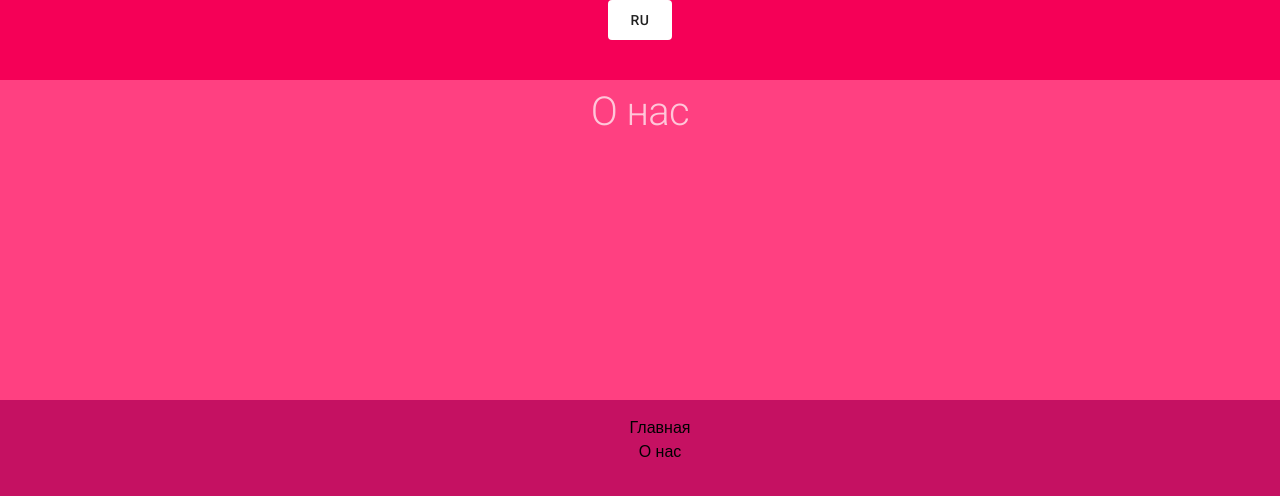
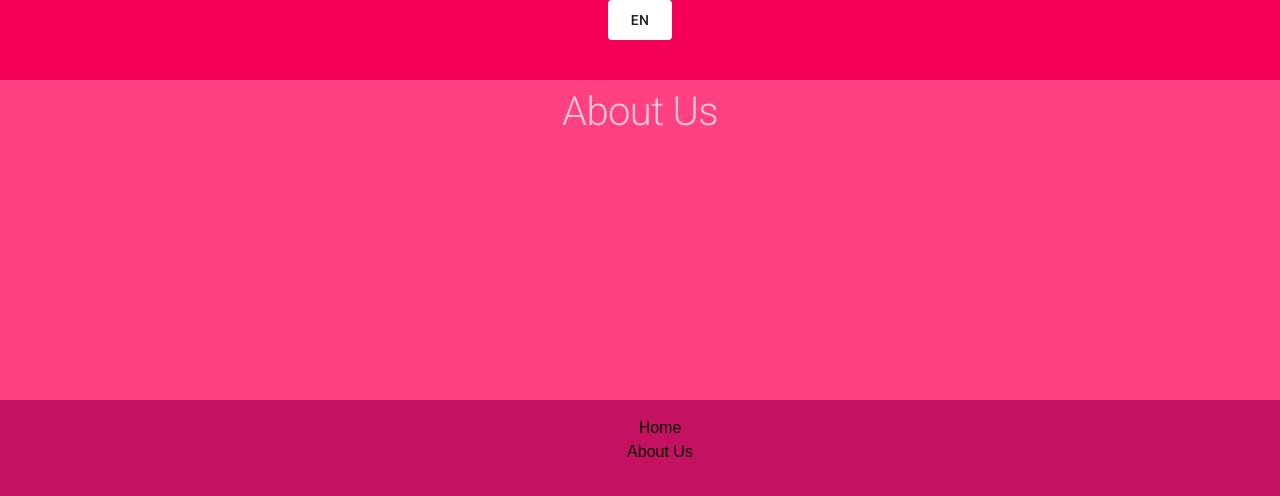
Before and after one commit to andreyradkevich/next-material, a Next.js app: page /about in a window 1280 px wide. Shown: the top 496 px of the page. Built offline with nearby package versions, Linux system fonts and the light colour scheme.

Commit message:
locales-fix

```diff
--- a/next.config.js
+++ b/next.config.js
@@ -1,9 +1,4 @@
 module.exports = {
   trailingSlash: true,
-  distDir: 'build',
-  i18n: {
-    locales: ['en', 'ru'],
-    defaultLocale: 'ru',
-    localeDetection: false
-  }
+  assetPrefix: 'http://localhost:8080'
 }
--- a/package.json
+++ b/package.json
@@ -4,7 +4,7 @@
   "private": true,
   "scripts": {
     "dev": "next dev",
-    "build": "next build",
+    "build": "next build && next export",
     "start": "next start",
     "lint": "next lint",
     "lint:write": "eslint src/ --fix --cache",
@@ -23,7 +23,9 @@
     "@material-ui/styles": "4.11.4",
     "axios": "0.21.1",
     "clsx": "1.1.1",
+    "express": "^4.17.1",
     "next": "11.0.1",
+    "node-static": "^0.7.11",
     "prop-types": "15.7.2",
     "react": "17.0.2",
     "react-dom": "17.0.2",
--- a/pages/_app.js
+++ b/pages/_app.js
@@ -5,9 +5,9 @@ import Application from '@containers/Application'
 
 import '@globalStyles/globals.css'
 
-function App({ Component, pageProps, ...restProps }) {
+function App({ Component, pageProps }) {
   return (
-    <Application lang={restProps.router.locale}>
+    <Application>
       <Component {...pageProps} />
     </Application>
   )
--- a/src/components/LangSwitcher/index.js
+++ b/src/components/LangSwitcher/index.js
@@ -11,20 +11,11 @@ import {
   Button
 } from '@material-ui/core'
 
-import { EN, RU } from '@constants/languages'
+import { languages as langCodesArray } from '@constants/languages'
 
 import styles from './styles'
 
 const useStyles = makeStyles(styles)
-
-const languages = [
-  {
-    code: EN
-  },
-  {
-    code: RU
-  }
-]
 
 function LangSwitcher({ className, anchorOrigin, transformOrigin }) {
   const classes = useStyles()
@@ -32,6 +23,16 @@ function LangSwitcher({ className, anchorOrigin, transformOrigin }) {
   const [anchorEl, setAnchorEl] = useState(null)
 
   const { setLanguage, lang } = useIntl()
+
+  const languages = useMemo(
+    () =>
+      langCodesArray.map((data) => {
+        return {
+          code: data
+        }
+      }),
+    []
+  )
 
   const handlePopoverOpen = useCallback(
     (event) => {
@@ -59,22 +60,22 @@ function LangSwitcher({ className, anchorOrigin, transformOrigin }) {
           <ListItem
             button
             disableRipple
-            key={localeProp.code}
-            onClick={handleLocaleSwitch(localeProp.code)}
+            key={localeProp?.code}
+            onClick={handleLocaleSwitch(localeProp?.code)}
           >
-            <ListItemText primary={localeProp.code} />
+            <ListItemText primary={localeProp?.code} />
           </ListItem>
         ))}
       </List>
     ),
-    [handleLocaleSwitch]
+    [handleLocaleSwitch, languages]
   )
 
   const currentLocale = useMemo(() => {
     return languages.find((language) => {
-      return language.code === lang
+      return language?.code === lang
     })
-  }, [lang])
+  }, [lang, languages])
 
   return [
     <Button
@@ -82,7 +83,7 @@ function LangSwitcher({ className, anchorOrigin, transformOrigin }) {
       onClick={handlePopoverOpen}
       className={clsx(classes.button, className)}
     >
-      {currentLocale.code}
+      {currentLocale?.code}
     </Button>,
     <Popover
       key="popover"
--- a/src/constants/languages.js
+++ b/src/constants/languages.js
@@ -1,2 +1,6 @@
 export const EN = 'en'
 export const RU = 'ru'
+
+export const languages = [EN, RU]
+
+export const DEFAULT_LANGUAGE = EN
--- a/src/containers/Application/index.js
+++ b/src/containers/Application/index.js
@@ -8,7 +8,7 @@ import { ThemeContext } from '@contexts/theme'
 import { blackTheme, whiteTheme } from '@themes'
 
 import { WHITE, BLACK } from '@constants/themes'
-import { EN, RU } from '@constants/languages'
+import { EN, RU, DEFAULT_LANGUAGE } from '@constants/languages'
 
 import en from '@locales/en.json'
 import ru from '@locales/ru.json'
@@ -18,8 +18,9 @@ const messages = {
   [RU]: ru
 }
 
-function Application({ children, lang }) {
+function Application({ children }) {
   const [theme, setTheme] = useState(WHITE)
+  const [lang, setLang] = useState(DEFAULT_LANGUAGE)
 
   const themesObject = {
     [WHITE]: whiteTheme,
@@ -32,7 +33,8 @@ function Application({ children, lang }) {
         <IntlContext.Provider
           value={{
             messages: messages[lang],
-            lang
+            lang,
+            setLang
           }}
         >
           {children}
@@ -43,8 +45,7 @@ function Application({ children, lang }) {
 }
 
 Application.propTypes = {
-  children: PropTypes.instanceOf(Object),
-  lang: PropTypes.string
+  children: PropTypes.instanceOf(Object)
 }
 
 export default Application
--- a/src/react-intl/index.js
+++ b/src/react-intl/index.js
@@ -1,5 +1,4 @@
 import { useContext } from 'react'
-import { useRouter } from 'next/router'
 
 import { IntlContext } from '@contexts/intl'
 
@@ -14,16 +13,10 @@ export const formatMessageWithParams = (message, replacements) => {
 }
 
 export const useIntl = () => {
-  const router = useRouter()
-
-  const { pathname } = router
-
-  const { messages = {}, lang } = useContext(IntlContext)
+  const { messages = {}, lang, setLang } = useContext(IntlContext)
 
   const setLanguage = (nextLocale) => {
-    router.push(`/${nextLocale}${pathname}`, undefined, {
-      locale: false
-    })
+    setLang(nextLocale)
   }
 
   return {
```
Also changed, not shown: 1 other file (tests, documents, lock files or other folders).
